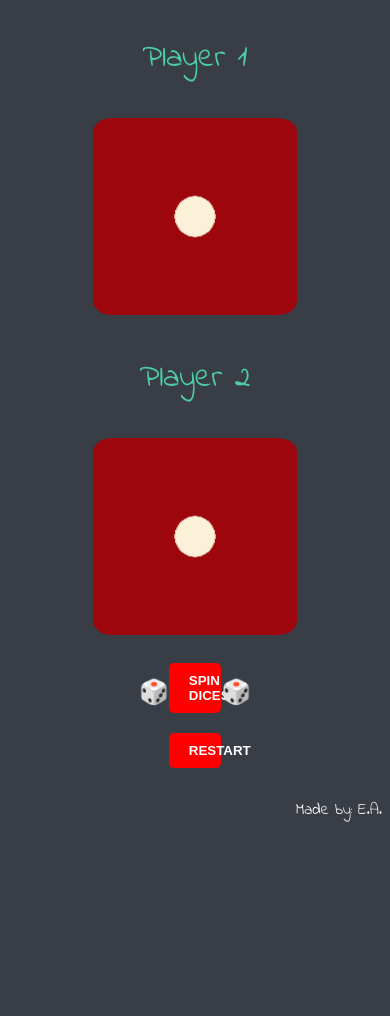
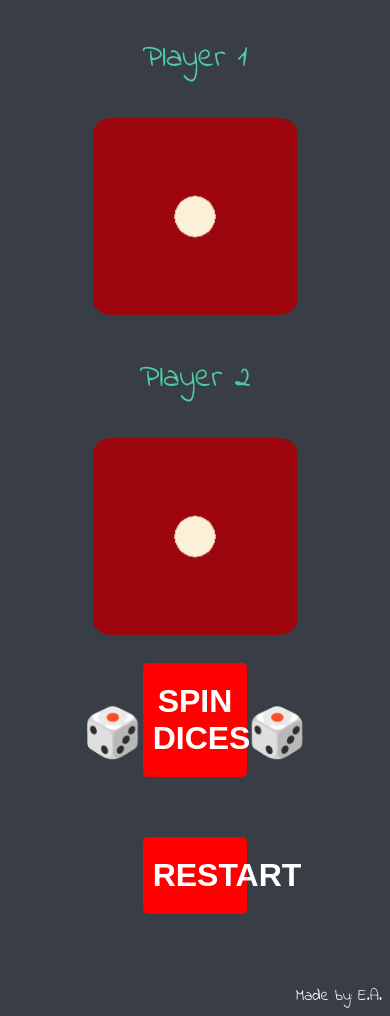
Before and after one commit to Elvinoo/Dices-game-with-native-js, a plain HTML site: page index.html in a window 390 px wide. Shown: the part 537-1553 px from the top of the page. Before the commit the page ends 1367 px from the top, so only its background shows below. Drawn offline with Linux system fonts and the light colour scheme.

Commit message:
changed button sizes for the mobile and tablet

```diff
--- a/src/style/styles.css
+++ b/src/style/styles.css
@@ -56,9 +56,10 @@ footer {
   display: inline;
 }
 
+
+
 button {
-  width: 20%;
-  height: 10%;
+  width: 25%;
   margin-top: 20px;
   background-color: red;
   color: white;
@@ -69,6 +70,21 @@ button {
   cursor: pointer;
 }
 
+
 .little-dice {
   font-size: 1.5rem;
 }
+
+@media screen and (max-width:992px) {
+  button {
+    width: 40%;
+    margin-bottom: 40px;
+    padding: 20px 10px;
+    font-size: 2rem;
+  }
+
+  .little-dice {
+    font-size: 3rem;
+  }
+
+}
```
